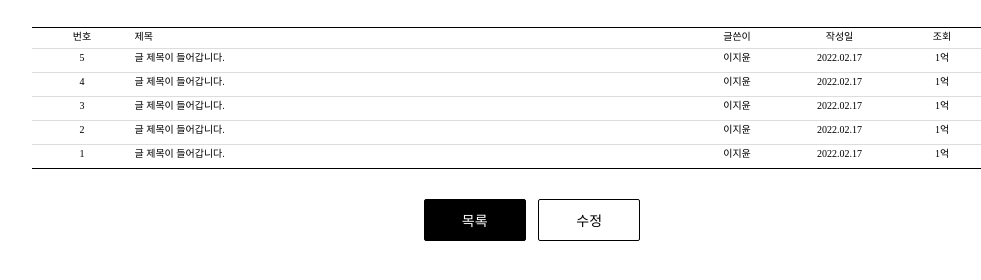
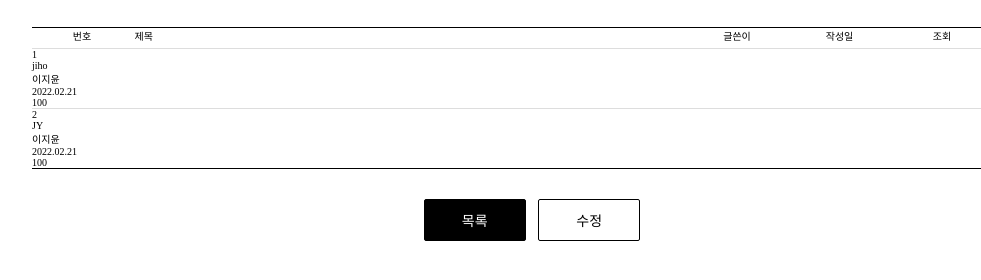
Before and after one commit to 1yoouoo/Practice, a plain HTML site: page board.html in a window 1280 px wide. Shown: the part 172-452 px from the top of the page, without its empty margins (68-1049 px from the left). Drawn offline with Linux system fonts and the light colour scheme.

Commit message:
Update board.html
for each로 map 세팅하고 클릭시 이벤트랑 이동까지 했음

```diff
--- a/board.html
+++ b/board.html
@@ -137,43 +137,6 @@
                     <div class="date">작성일</div>
                     <div class="count">조회</div>
                 </div>
-                <div>
-                    <div class="num">5</div>
-                    <div class="title"><a href="#"></a>글 제목이 들어갑니다.</div>
-                    <div class="writer">이지윤</div>
-                    <div class="date">2022.02.17</div>
-                    <div class="count">1억</div>
-                </div>
-                <div>
-                    <div class="num">4</div>
-                    <div class="title"><a href="#"></a>글 제목이 들어갑니다.</div>
-                    <div class="writer">이지윤</div>
-                    <div class="date">2022.02.17</div>
-                    <div class="count">1억</div>
-                </div>
-                <div>
-                    <div class="num">3</div>
-                    <div class="title"><a href="#"></a>글 제목이 들어갑니다.</div>
-                    <div class="writer">이지윤</div>
-                    <div class="date">2022.02.17</div>
-                    <div class="count">1억</div>
-                </div>
-                <div>
-                    <div class="num">2</div>
-                    <div class="title"><a href="#"></a>글 제목이 들어갑니다.</div>
-                    <div class="writer">이지윤</div>
-                    <div class="date">2022.02.17</div>
-                    <div class="count">1억</div>
-                </div>
-                <div>
-                    <div class="num">1</div>
-                    <div class="title"><a href="#"></a>글 제목이 들어갑니다.</div>
-                    <div class="writer">이지윤</div>
-                    <div class="date">2022.02.17</div>
-                    <div class="count">1억</div>
-                </div>
-
-
             </div>
             <div class="boardPage">
 
@@ -185,7 +148,39 @@
         </div>
     </div>
     <script>
+        const post_list = [
+            {id: 1, title: 'jiho', writer: '이지윤', date:'2022.02.21', count:100},
+            {id: 2, title: 'JY', writer: '이지윤', date:'2022.02.21', count:100},
+        ];
 
+        post_list.forEach(post => {
+            const box = document.createElement('div');
+            document.querySelector(".boardList").append(box);
+
+            const achor = document.createElement('a');
+            achor.href = `/post/${post.id}`;
+            box.append(achor)
+
+            const div_id = document.createElement('div')
+            achor.append(div_id);
+            div_id.innerHTML=post.id
+
+            const div_title = document.createElement('div')
+            achor.append(div_title);
+            div_title.innerHTML=post.title
+
+            const div_writer = document.createElement('div')
+            achor.append(div_writer);
+            div_writer.innerHTML=post.writer
+
+            const div_date = document.createElement('div')
+            achor.append(div_date);
+            div_date.innerHTML=post.date
+
+            const div_count = document.createElement('div')
+            achor.append(div_count);
+            div_count.innerHTML=post.count
+        });
     </script>
 </body>
 </html>
```
